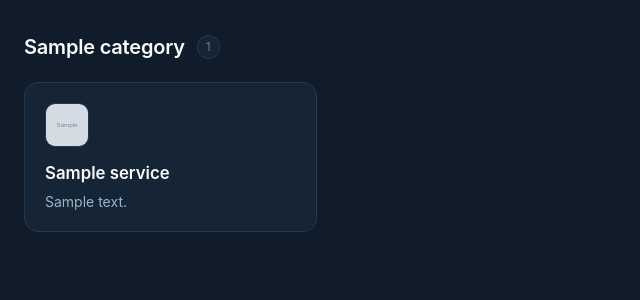
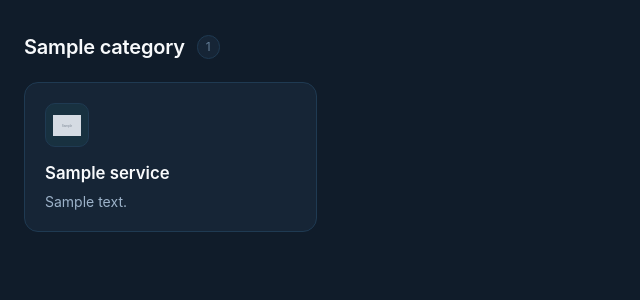
Before and after one commit to brwyatt/homelab-portal, a FastAPI app: template app/templates/index.html in a window 1280 px wide. Shown: the part 65-365 px from the top of the page, without its empty margins (0-640 px from the left). Run offline with FastAPI, Linux system fonts and the light colour scheme; the template is opened without the code that fills it: most values are stand-ins (such as "Sample title", 1, 10 or a date in 2020); grey boxes marked "Sample" are stand-in pictures.

Commit message:
feat(icons): load service favicons with graceful fallback to monogram

```diff
--- a/app/static/css/base.css
+++ b/app/static/css/base.css
@@ -248,9 +248,9 @@ body {
 }
 
 .card-icon .icon-img {
-  width: 100%;
-  height: 100%;
-  object-fit: cover;
+  width: 28px;
+  height: 28px;
+  object-fit: contain;
 }
 
 .card-icon .icon-text {
@@ -258,6 +258,7 @@ body {
   font-weight: 700;
   color: var(--accent-color, #38bdf8);
   letter-spacing: 0.05em;
+  user-select: none;
 }
 
 .external-icon {
--- a/app/templates/index.html
+++ b/app/templates/index.html
@@ -27,15 +27,9 @@
         <a href="{{ service.url }}" target="{{ service.target }}" rel="noopener noreferrer" class="service-card" data-name="{{ service.name | lower }}" data-description="{{ (service.description or '') | lower }}" data-category="{{ category.name | lower }}">
           <div class="card-top">
             <div class="card-icon">
-              {% if service.icon %}
-                {% if service.icon.startswith('http://') or service.icon.startswith('https://') or service.icon.startswith('/') %}
-                  <img src="{{ service.icon }}" alt="{{ service.name }}" class="icon-img" loading="lazy">
-                {% else %}
-                  <span class="icon-text">{{ service.name[:2] | upper }}</span>
-                {% endif %}
-              {% else %}
-                <span class="icon-text">{{ service.name[:2] | upper }}</span>
-              {% endif %}
+              {% set icon_url = service.icon if (service.icon and (service.icon.startswith('http://') or service.icon.startswith('https://') or service.icon.startswith('/'))) else (service.url.rstrip('/') + '/favicon.ico') %}
+              <img src="{{ icon_url }}" alt="{{ service.name }}" class="icon-img" loading="lazy" onerror="this.style.display='none'; this.nextElementSibling.style.display='inline-flex';">
+              <span class="icon-text" style="display: none;">{{ service.name[:2] | upper }}</span>
             </div>
             <div class="card-badges">
               {% if service.target == '_blank' %}
```
